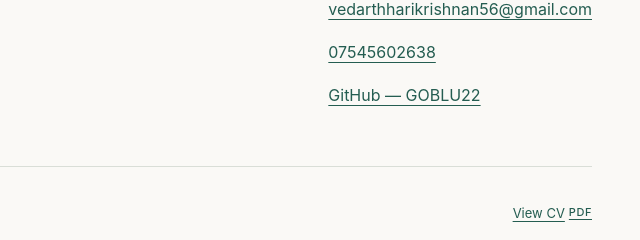
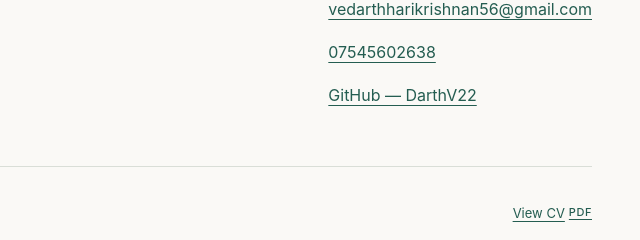
Before and after one commit to DarthV22/webprofile, a plain HTML site: page portfolio/about.html in a window 1280 px wide. Shown: the part 3773-4013 px from the top of the page, 640-1280 px from the left. Drawn offline with Linux system fonts and the light colour scheme.

Commit message:
Update portfolio links for DarthV22

```diff
--- a/portfolio/about.html
+++ b/portfolio/about.html
@@ -157,7 +157,7 @@
       <div class="contact-links">
         <a href="mailto:vedarthharikrishnan56@gmail.com">vedarthharikrishnan56@gmail.com</a>
         <a href="tel:07545602638">07545602638</a>
-        <a href="https://github.com/GOBLU22">GitHub — GOBLU22</a>
+        <a href="https://github.com/DarthV22">GitHub — DarthV22</a>
       </div>
     </section>
   </main>
```
Also changed, not shown: portfolio/index.html (+1 -1 lines), portfolio/projects.html (+1 -1 lines), 2 other files.
